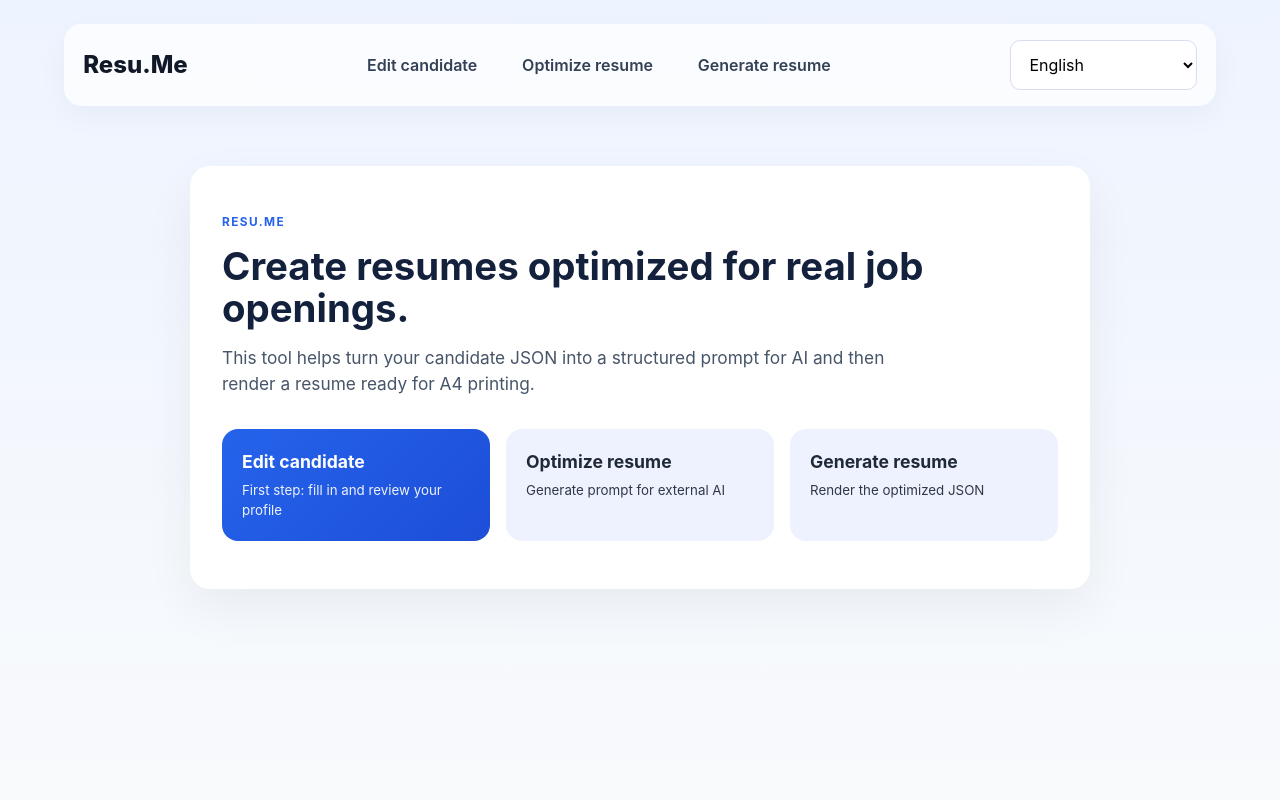
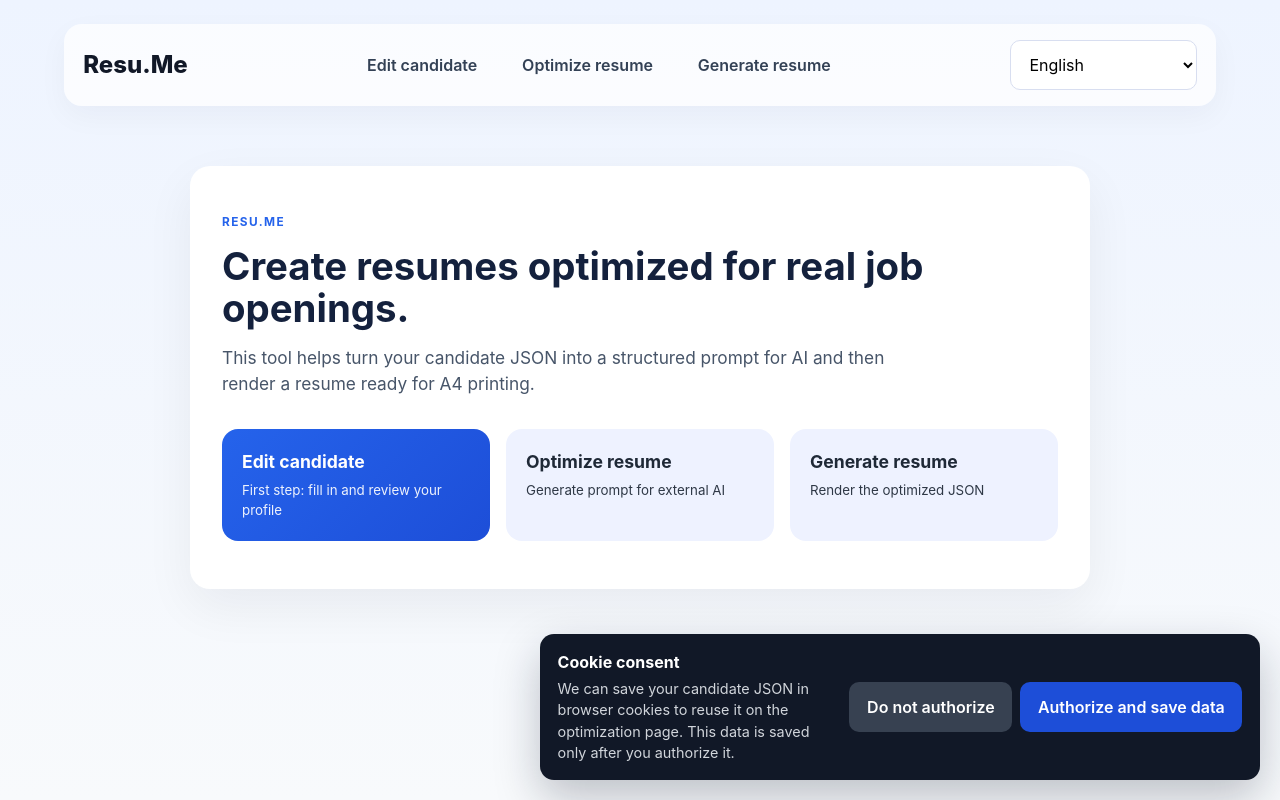
Before and after one commit to FcoRipJr/resu-me, a React (Vite) app: page / in a window 1280 px wide. Built offline with nearby package versions, Linux system fonts and the light colour scheme.

Commit message:
feat: add cookies storage for candidate json after user consent

```diff
--- a/src/App.jsx
+++ b/src/App.jsx
@@ -6,13 +6,18 @@ import Generate from "./pages/Generate";
 import CandidateEditor from "./pages/CandidateEditor";
 import { translations, languageOptions } from "./i18n/translations";
 import { getStoredPreference, setStoredPreference } from "./utils/storage";
+import { getCookie, setCookie } from "./utils/cookies";
 
 const APP_LANGUAGE_KEY = "resu-me.app-language";
 const languageValues = languageOptions.map((option) => option.value);
+const COOKIE_CONSENT_KEY = "resu-me-cookie-consent";
 
 function App() {
   const [language, setLanguage] = useState(() =>
     getStoredPreference(APP_LANGUAGE_KEY, "en", languageValues),
+  );
+  const [cookieConsent, setCookieConsent] = useState(() =>
+    getCookie(COOKIE_CONSENT_KEY),
   );
   const t = useMemo(
     () => translations[language] || translations["en"],
@@ -88,9 +93,41 @@ function App() {
             path="/generate"
             element={<Generate language={language} t={t} />}
           />
-          <Route path="/candidate" element={<CandidateEditor t={t} />} />
+          <Route
+            path="/candidate"
+            element={<CandidateEditor t={t} cookieConsent={cookieConsent} />}
+          />
         </Routes>
       </main>
+      {!cookieConsent && (
+        <div className="cookie-consent" role="dialog" aria-live="polite">
+          <div>
+            <strong>{t.cookieConsent.title}</strong>
+            <p>{t.cookieConsent.description}</p>
+          </div>
+          <div className="cookie-consent-actions">
+            <button
+              type="button"
+              className="secondary"
+              onClick={() => {
+                setCookie(COOKIE_CONSENT_KEY, "rejected");
+                setCookieConsent("rejected");
+              }}
+            >
+              {t.cookieConsent.reject}
+            </button>
+            <button
+              type="button"
+              onClick={() => {
+                setCookie(COOKIE_CONSENT_KEY, "accepted");
+                setCookieConsent("accepted");
+              }}
+            >
+              {t.cookieConsent.accept}
+            </button>
+          </div>
+        </div>
+      )}
     </div>
   );
 }
--- a/src/i18n/translations.js
+++ b/src/i18n/translations.js
@@ -6,6 +6,13 @@ export const languageOptions = [
 
 export const translations = {
   "pt-BR": {
+    cookieConsent: {
+      title: "Uso de cookies",
+      description:
+        "Podemos salvar o JSON do candidato em cookies do navegador para reutilizá-lo na otimização. Esses dados só serão salvos após sua autorização.",
+      accept: "Autorizar e salvar dados",
+      reject: "Não autorizar",
+    },
     nav: {
       optimize: "Otimizar currículo",
       generate: "Gerar currículo",
@@ -180,6 +187,13 @@ export const translations = {
     },
   },
   en: {
+    cookieConsent: {
+      title: "Cookie consent",
+      description:
+        "We can save your candidate JSON in browser cookies to reuse it on the optimization page. This data is saved only after you authorize it.",
+      accept: "Authorize and save data",
+      reject: "Do not authorize",
+    },
     nav: {
       optimize: "Optimize resume",
       generate: "Generate resume",
@@ -353,6 +367,13 @@ export const translations = {
     },
   },
   es: {
+    cookieConsent: {
+      title: "Consentimiento de cookies",
+      description:
+        "Podemos guardar tu JSON de candidato en cookies del navegador para reutilizarlo en la página de optimización. Estos datos solo se guardarán después de tu autorización.",
+      accept: "Autorizar y guardar datos",
+      reject: "No autorizar",
+    },
     nav: {
       optimize: "Optimizar currículum",
       generate: "Generar currículum",
--- a/src/pages/CandidateEditor.jsx
+++ b/src/pages/CandidateEditor.jsx
@@ -1,6 +1,10 @@
 import { useEffect, useMemo, useRef, useState } from "react";
 import { Copy, Download, Eye, FileUp, Trash2 } from "lucide-react";
 import { validateCandidateJson } from "../utils/validation";
+import { getCookie, getJsonCookie, setJsonCookie } from "../utils/cookies";
+
+const COOKIE_CONSENT_KEY = "resu-me-cookie-consent";
+const CANDIDATE_COOKIE_KEY = "resu-me-candidate-json";
 
 const emptyCandidate = {
   candidate: {
@@ -119,15 +123,29 @@ const CommaListInput = ({ value, onChange, ...props }) => {
   );
 };
 
-const CandidateEditor = ({ t }) => {
-  const [candidate, setCandidate] = useState(emptyCandidate);
-  const [json, setJson] = useState(JSON.stringify(emptyCandidate, null, 2));
+const CandidateEditor = ({ t, cookieConsent }) => {
+  const storedCandidate =
+    getCookie(COOKIE_CONSENT_KEY) === "accepted"
+      ? getJsonCookie(CANDIDATE_COOKIE_KEY, null)
+      : null;
+  const initialCandidate = storedCandidate || emptyCandidate;
+  const [candidate, setCandidate] = useState(initialCandidate);
+  const [json, setJson] = useState(JSON.stringify(initialCandidate, null, 2));
   const [error, setError] = useState("");
+
+  useEffect(() => {
+    if (cookieConsent === "accepted") {
+      setJsonCookie(CANDIDATE_COOKIE_KEY, candidate);
+    }
+  }, [cookieConsent]);
 
   const updateCandidate = (updater) => {
     setCandidate((current) => {
       const next = typeof updater === "function" ? updater(current) : updater;
       setJson(JSON.stringify(next, null, 2));
+      if (getCookie(COOKIE_CONSENT_KEY) === "accepted") {
+        setJsonCookie(CANDIDATE_COOKIE_KEY, next);
+      }
       setError("");
       return next;
     });
@@ -155,6 +173,9 @@ const CandidateEditor = ({ t }) => {
         return;
       }
       setCandidate(parsed);
+      if (getCookie(COOKIE_CONSENT_KEY) === "accepted") {
+        setJsonCookie(CANDIDATE_COOKIE_KEY, parsed);
+      }
       setError("");
     } catch {
       setError(t.candidateEditor.invalidJson);
--- a/src/pages/Optimize.jsx
+++ b/src/pages/Optimize.jsx
@@ -4,8 +4,11 @@ import { generatePrompt } from "../services/promptGenerator";
 import { languageOptions } from "../i18n/translations";
 import { getStoredPreference, setStoredPreference } from "../utils/storage";
 import { validateCandidateJson } from "../utils/validation";
+import { getCookie, getJsonCookie } from "../utils/cookies";
 
 const RESUME_LANGUAGE_KEY = "resu-me.resume-language";
+const CANDIDATE_COOKIE_KEY = "resu-me-candidate-json";
+const COOKIE_CONSENT_KEY = "resu-me-cookie-consent";
 const languageValues = languageOptions.map((option) => option.value);
 
 const exampleCandidate = {
@@ -72,8 +75,12 @@ const readJsonFile = (file) =>
   });
 
 const Optimize = ({ language, t }) => {
+  const storedCandidate =
+    getCookie(COOKIE_CONSENT_KEY) === "accepted"
+      ? getJsonCookie(CANDIDATE_COOKIE_KEY, null)
+      : null;
   const [candidateJson, setCandidateJson] = useState(
-    JSON.stringify(exampleCandidate, null, 2),
+    JSON.stringify(storedCandidate || exampleCandidate, null, 2),
   );
   const [jobText, setJobText] = useState("");
   const [jobUrl, setJobUrl] = useState("");
--- a/src/styles/global.css
+++ b/src/styles/global.css
@@ -280,6 +280,49 @@ textarea {
   border-radius: 20px;
   padding: 1.4rem;
   box-shadow: 0 18px 40px rgba(15, 23, 42, 0.05);
+}
+
+.cookie-consent {
+  position: fixed;
+  right: 1.25rem;
+  bottom: 1.25rem;
+  z-index: 20;
+  display: flex;
+  align-items: center;
+  gap: 1rem;
+  width: min(720px, calc(100% - 2.5rem));
+  padding: 1rem 1.1rem;
+  background: #111827;
+  color: white;
+  border-radius: 14px;
+  box-shadow: 0 18px 45px rgba(15, 23, 42, 0.25);
+}
+
+.cookie-consent p {
+  margin: 0.25rem 0 0;
+  color: #d1d5db;
+  font-size: 0.9rem;
+}
+
+.cookie-consent-actions {
+  display: flex;
+  gap: 0.5rem;
+  flex-shrink: 0;
+}
+
+.cookie-consent .secondary {
+  background: #374151;
+  color: white;
+}
+
+@media (max-width: 700px) {
+  .cookie-consent {
+    display: block;
+  }
+
+  .cookie-consent-actions {
+    margin-top: 0.8rem;
+  }
 }
 
 .field-group {
--- /dev/null
+++ b/src/utils/cookies.js
@@ -0,0 +1,50 @@
+const COOKIE_MAX_AGE = 60 * 60 * 24 * 365;
+
+export const getCookie = (name) => {
+  if (typeof document === "undefined") return null;
+  const prefix = `${encodeURIComponent(name)}=`;
+  const cookie = document.cookie
+    .split(";")
+    .map((item) => item.trim())
+    .find((item) => item.startsWith(prefix));
+  return cookie ? decodeURIComponent(cookie.slice(prefix.length)) : null;
+};
+
+export const setCookie = (name, value, maxAge = COOKIE_MAX_AGE) => {
+  if (typeof document === "undefined") return false;
+  const serialized = `${encodeURIComponent(name)}=${encodeURIComponent(value)}; Max-Age=${maxAge}; Path=/; SameSite=Lax`;
+  if (serialized.length > 4096) return false;
+  document.cookie = serialized;
+  return getCookie(name) === value;
+};
+
+export const removeCookie = (name) => {
+  if (typeof document === "undefined") return;
+  document.cookie = `${encodeURIComponent(name)}=; Max-Age=0; Path=/; SameSite=Lax`;
+};
+
+export const getJsonCookie = (name, fallback = null) => {
+  try {
+    const chunkCount = Number(getCookie(`${name}.count`));
+    const value =
+      chunkCount > 0
+        ? Array.from(
+            { length: chunkCount },
+            (_, index) => getCookie(`${name}.${index}`) || "",
+          ).join("")
+        : getCookie(name);
+    return value ? JSON.parse(value) : fallback;
+  } catch {
+    return fallback;
+  }
+};
+
+export const setJsonCookie = (name, value) => {
+  const serialized = JSON.stringify(value);
+  removeCookie(name);
+  const chunks = serialized.match(/.{1,2000}/gs) || [serialized];
+  const stored = chunks.every((chunk, index) =>
+    setCookie(`${name}.${index}`, chunk),
+  );
+  return stored && setCookie(`${name}.count`, String(chunks.length));
+};
```
Also changed, not shown: 1 other file (tests, documents, lock files or other folders).
